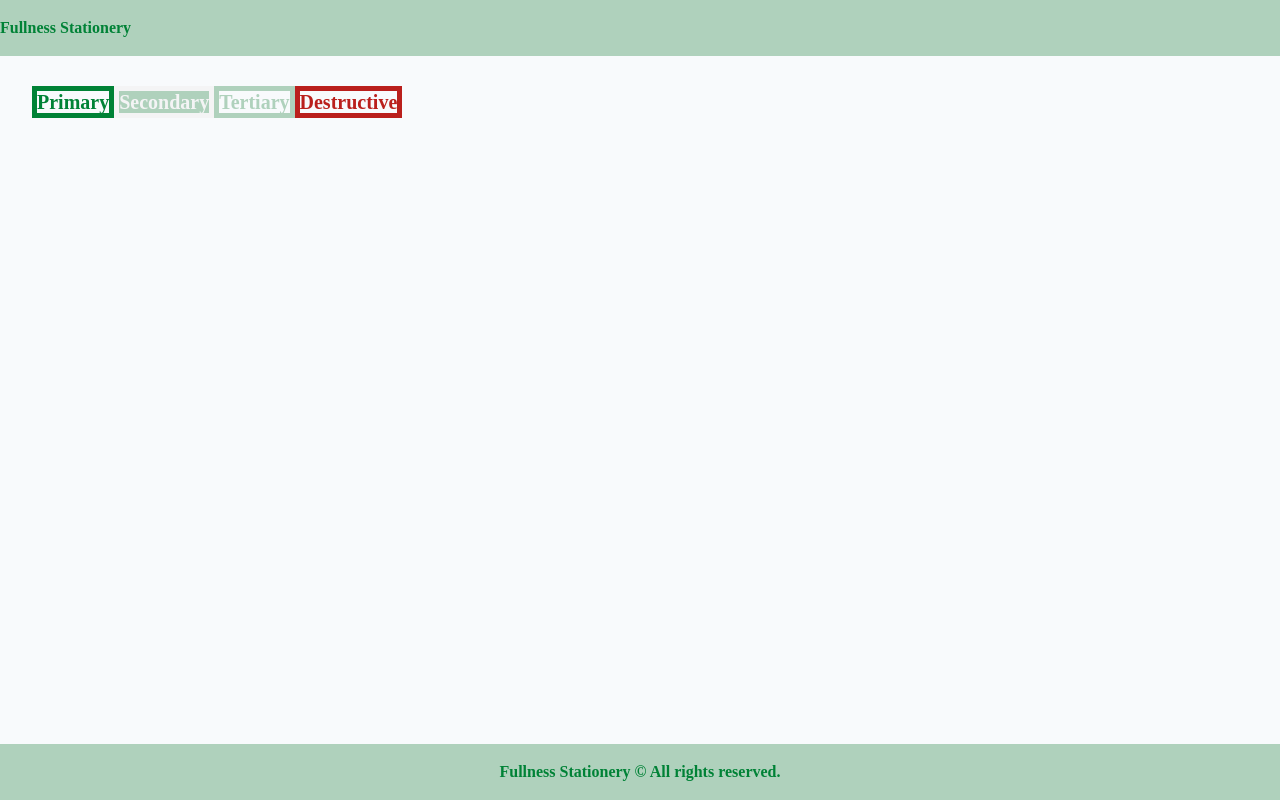
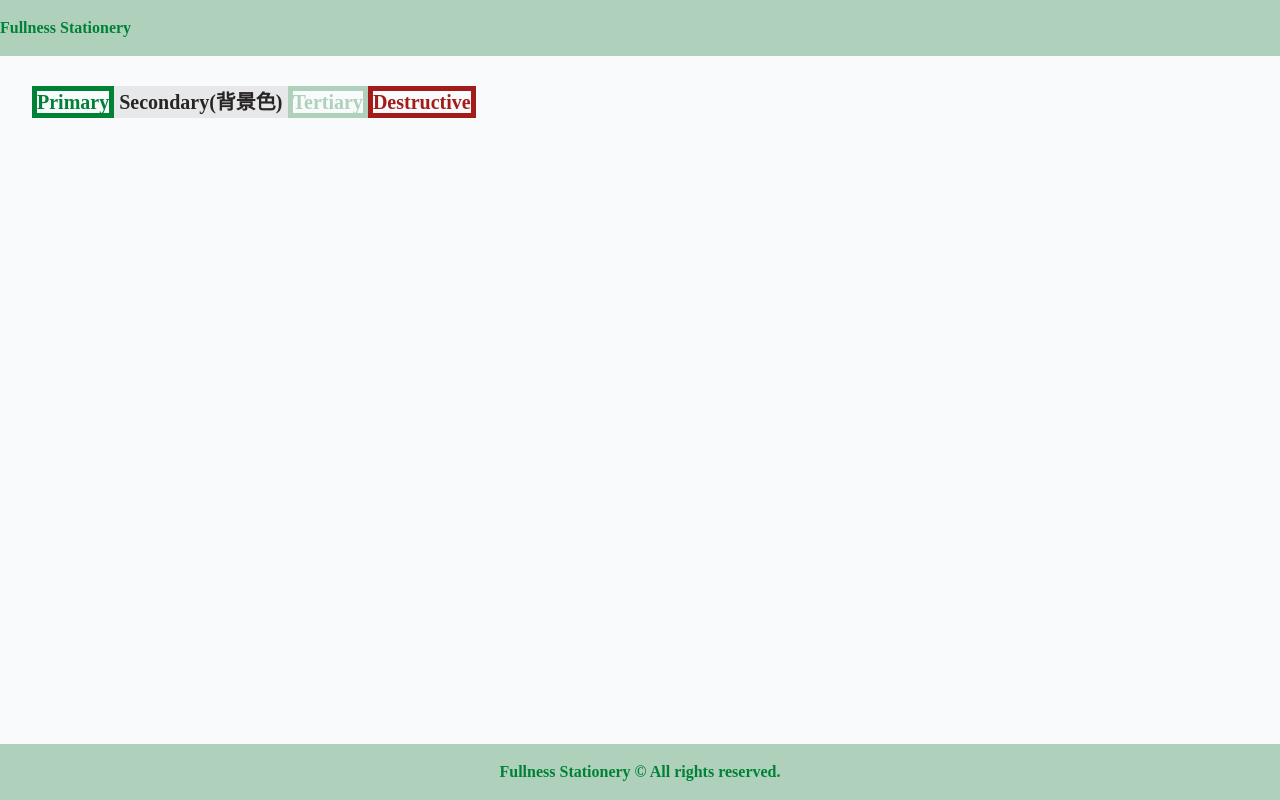
Before and after one commit to Keiichiro-Murayama/ECService-Manage-Front, a Next.js app: page / in a window 1280 px wide. Built offline with nearby package versions, Linux system fonts and the light colour scheme.

Commit message:
スタイルの更新: secondaryの色を変更し、背景色を明示的に指定

```diff
--- a/app/globals.css
+++ b/app/globals.css
@@ -68,13 +68,18 @@
   --tertiary-foreground: oklch(0.218 0.008 223.9);
   --tertiary-container: oklch(0.963 0.002 197.1);
 
-  --secondary: oklch(0.967 0.001 286.375);
+  /* 新しいsecondary */
+  --secondary: oklch(0.93 0.003 200);
   --secondary-foreground: oklch(0.21 0.006 285.885);
+
+  /* --secondary: oklch(0.967 0.001 286.375);
+  --secondary-foreground: oklch(0.21 0.006 285.885); */
+
   --muted: oklch(0.963 0.002 197.1);
   --muted-foreground: oklch(0.56 0.021 213.5);
   --accent: oklch(0.963 0.002 197.1);
   --accent-foreground: oklch(0.218 0.008 223.9);
-  --destructive: oklch(0.51 0.19 28);
+  --destructive: oklch(46.342% 0.17036 27.607);
   --border: oklch(0.925 0.005 214.3);
   --input: oklch(0.925 0.005 214.3);
   --ring: oklch(0.723 0.014 214.4);
--- a/app/page.tsx
+++ b/app/page.tsx
@@ -15,8 +15,8 @@ export default function MenuPage() {
       <span className="text-xl text-primary font-bold border-5 border-rounded border-primary">
         Primary
       </span>
-      <span className="text-xl text-secondary font-bold border-5 border-rounded border-secondary bg-tertiary">
-        Secondary
+      <span className="text-xl text-stone-800 font-bold border-5 border-rounded border-secondary bg-secondary">
+        Secondary(背景色)
       </span>
       <span className="text-xl text-tertiary font-bold border-5 border-rounded border-tertiary">
         Tertiary
```
